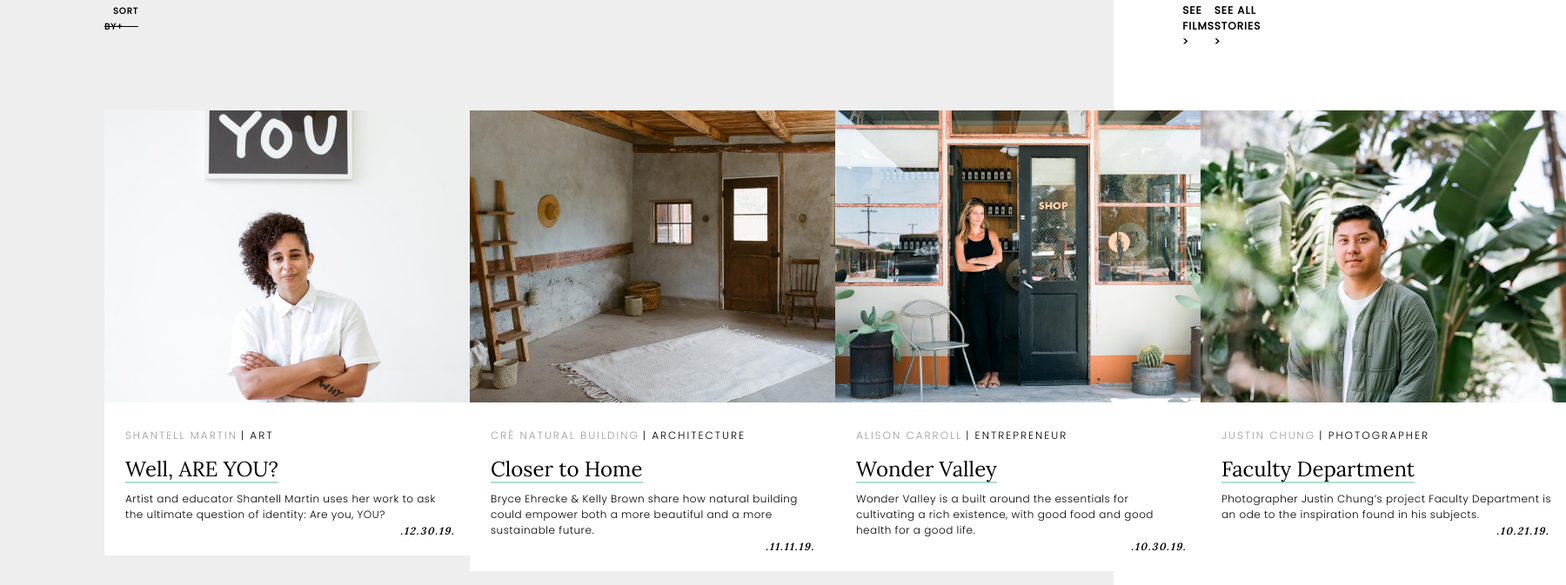
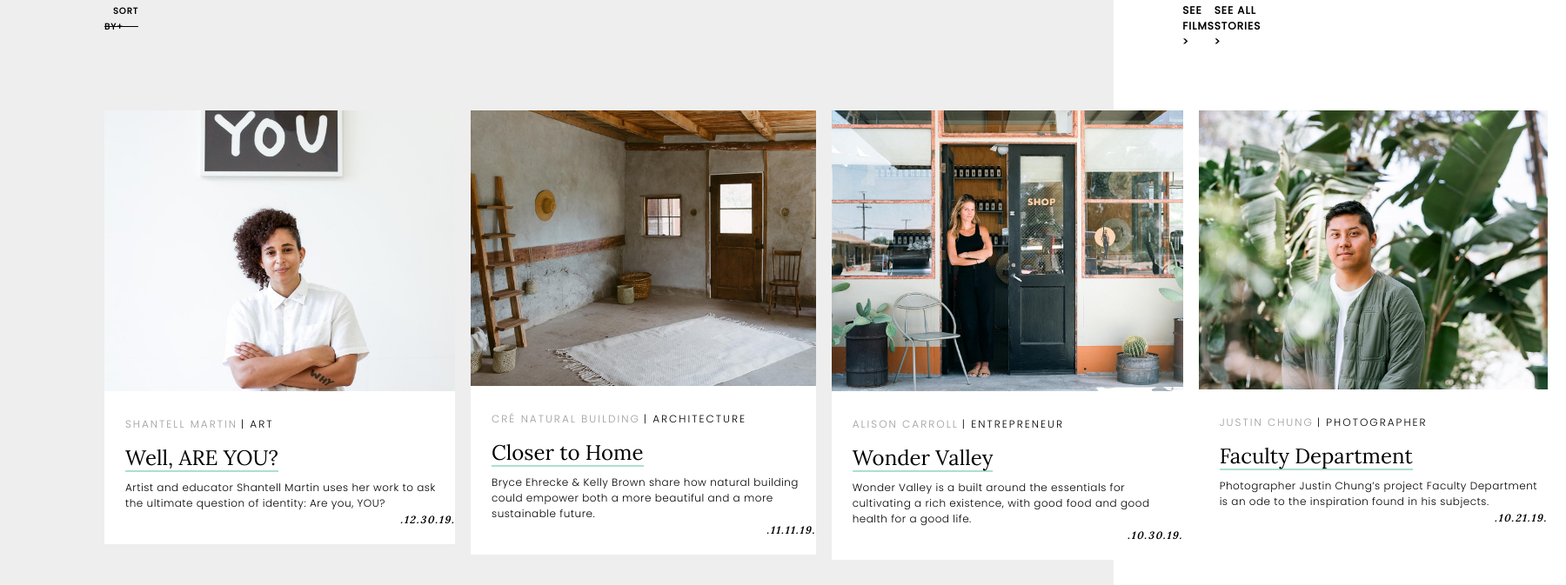
Before and after one commit to anowakowska/wovenmagazine, a plain HTML site: page index.html in a window 1280 px wide. Shown: the part 1379-2052 px from the top of the page at 87% size, 1800 px wide, since content can reach past the window. Drawn offline with nearby package versions, Linux system fonts and the light colour scheme.

Commit message:
Fix blog posts width

```diff
--- a/style.css
+++ b/style.css
@@ -178,12 +178,13 @@ h2 {
 
 .blog {
     margin: 70px;
+    padding: 0 -18px;
     display: flex;
     justify-content: space-between;
 }
 
 .post-photo {
-    width: 420px;
+    width: 100%;
 }
 
 .author,
@@ -208,9 +209,10 @@ h2 {
 
 .blog-post {
     background-color: white;
-    width: 420px;
+    width: 100%;
     height: fit-content;
     padding-bottom: 20px;
+    margin: 0 18px 0 0;
 }
 
 .title {
```
Also changed, not shown: index.html (+1 -0 lines).
